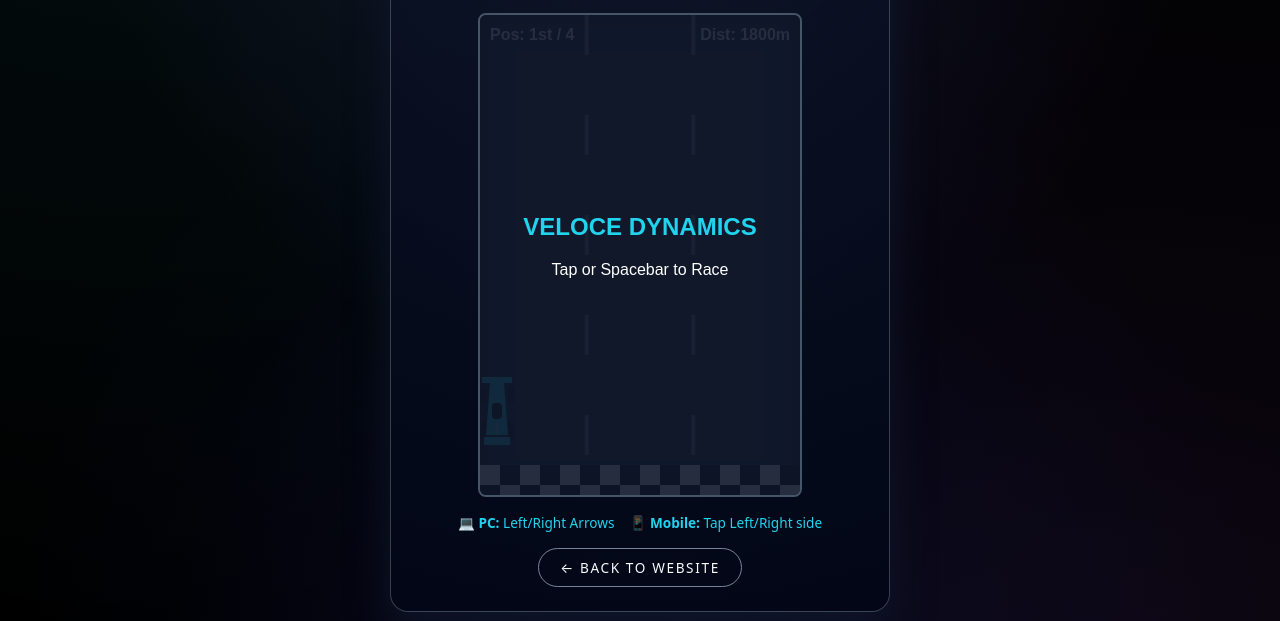
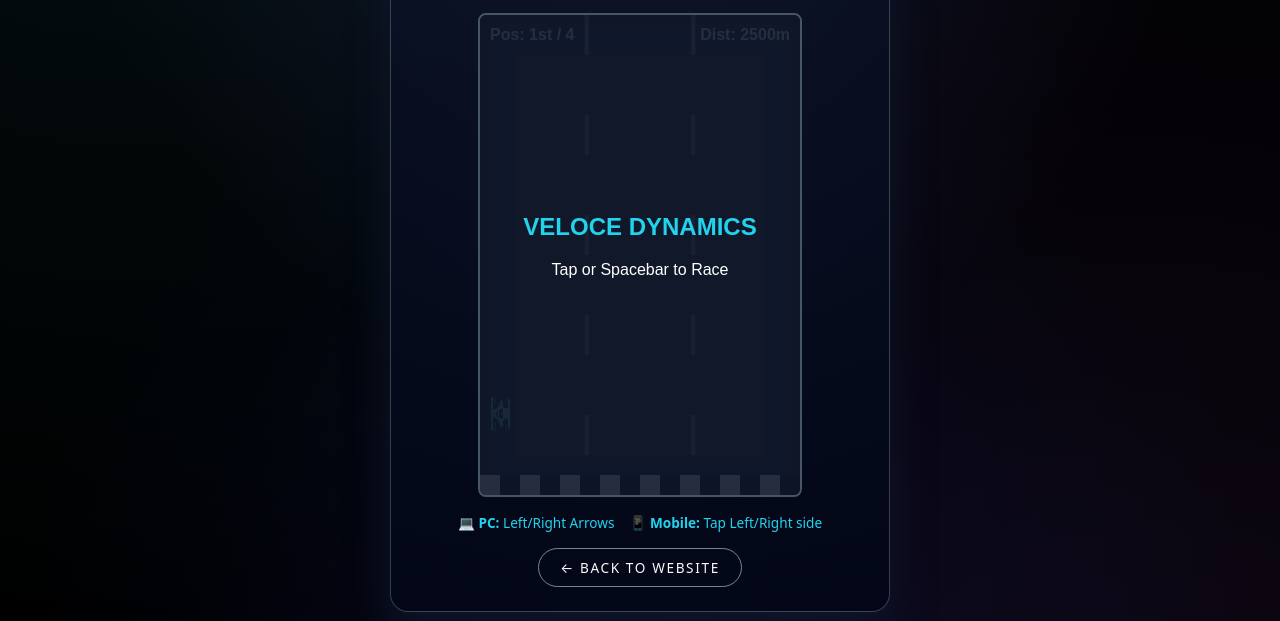
Before and after one commit to velocedynamics/Racing-Game-Test, a plain HTML site: page index.html in a window 1280 px wide. Shown: the part 179-800 px from the top of the page. Drawn offline with Linux system fonts and the light colour scheme.

Commit message:
Update index.html

```diff
--- a/index.html
+++ b/index.html
@@ -8,7 +8,7 @@
   <style>
     :root {
       --bg: #020617;
-      --accent1: #22d3ee; /* ICE BLUE */
+      --accent1: #22d3ee;
       --accent2: #6366f1;
       --accent3: #a855f7;
       --text: #f9fafb;
@@ -116,49 +116,52 @@
     const canvas = document.getElementById('gameCanvas');
     const ctx = canvas.getContext('2d');
 
-    // Game States: 'menu', 'grid' (waiting for lights), 'lights' (sequence), 'racing', 'finished'
+    // Load Player's Car Image
+    const playerImg = new Image();
+    playerImg.src = 'images/V3VC Aq-Photoroom.png'; // CHANGE THIS if you want to use the Photoroom cutout instead!
+
+    // Game States: 'menu', 'grid', 'lights', 'racing', 'finished'
     let gameState = 'menu';
     let frames = 0;
 
-    // Race Settings
-    const raceDistance = 18000; // How long the track is
-    let trackOffset = 0; // For moving the road lines
+    // INCREASED DIFFICULTY: Longer Race
+    const raceDistance = 25000;
+    let trackOffset = 0;
+    let finalPosition = 1; // FIX: Locks in your place when you finish
 
     // F1 Lights
-    let lightsPhase = 0; // 0 to 5
+    let lightsPhase = 0;
     let lightsOutDelay = 0;
 
     // Veloce Dynamics STEM Car (Player)
     let player = {
-      w: 34, h: 70,
-      x: 0, y: 360, // y is fixed on screen
-      speed: 0, maxSpeed: 16.5, accel: 0.15,
-      dx: 0, handling: 6,
-      distance: 0, // actual distance traveled
-      color: '#22d3ee'
+      w: 40, h: 80, // Slightly wider to fit the image well
+      x: 0, y: 360,
+      speed: 0, maxSpeed: 16.6, accel: 0.15,
+      dx: 0, handling: 6.5,
+      distance: 0
     };
 
-    // 3 Rival Cars
+    // 3 Rival Cars (INCREASED DIFFICULTY)
     let enemies = [];
 
     function initGrid() {
-      // Player starts back of the grid, lane 1
       player.x = 80;
       player.distance = 0;
       player.speed = 0;
       player.dx = 0;
+      finalPosition = 1; // Reset locked position
 
-      // 3 specific rivals placed ahead on the grid
+      // Rivals are now faster and accelerate quicker
       enemies = [
-        { name: 'Green', w: 34, h: 70, x: 200, y: 0, speed: 0, maxSpeed: 14.8, accel: 0.10, distance: 250, color: '#10b981' },
-        { name: 'Silver', w: 34, h: 70, x: 140, y: 0, speed: 0, maxSpeed: 15.2, accel: 0.11, distance: 500, color: '#cbd5e1' },
-        { name: 'Red', w: 34, h: 70, x: 200, y: 0, speed: 0, maxSpeed: 15.6, accel: 0.12, distance: 750, color: '#ef4444' }
+        { name: 'Green', w: 34, h: 70, x: 200, y: 0, speed: 0, maxSpeed: 15.8, accel: 0.13, distance: 250, color: '#10b981' },
+        { name: 'Silver', w: 34, h: 70, x: 140, y: 0, speed: 0, maxSpeed: 16.2, accel: 0.14, distance: 500, color: '#cbd5e1' },
+        { name: 'Red', w: 34, h: 70, x: 200, y: 0, speed: 0, maxSpeed: 16.5, accel: 0.16, distance: 750, color: '#ef4444' } // Red is almost as fast as you!
       ];
 
       lightsPhase = 0;
       frames = 0;
       gameState = 'lights';
-      // Random delay before lights go out (between 0.5s and 2s after 5th light)
       lightsOutDelay = Math.floor(Math.random() * 90) + 30;
     }
 
@@ -188,19 +191,16 @@
 
     // --- DRAWING FUNCTIONS ---
     function drawSTEMCar(x, y, w, h, color) {
-      // Tires
       ctx.fillStyle = '#0a0a0a';
       ctx.fillRect(x, y + 12, 6, 16);
       ctx.fillRect(x + w - 6, y + 12, 6, 16);
       ctx.fillRect(x, y + h - 22, 6, 16);
       ctx.fillRect(x + w - 6, y + h - 22, 6, 16);
 
-      // Wings
       ctx.fillStyle = color;
       ctx.fillRect(x + 2, y + 2, w - 4, 6);
       ctx.fillRect(x + 4, y + h - 8, w - 8, 8);
 
-      // Chassis
       ctx.beginPath();
       ctx.moveTo(x + 10, y + 8);
       ctx.lineTo(x + w - 10, y + 8);
@@ -209,25 +209,21 @@
       ctx.closePath();
       ctx.fill();
 
-      // Cockpit
       ctx.fillStyle = '#020617';
       ctx.beginPath();
       ctx.roundRect(x + 12, y + 28, w - 24, 16, 4);
       ctx.fill();
 
-      // Decal
       ctx.fillStyle = 'rgba(255,255,255,0.3)';
       ctx.fillRect(x + w/2 - 1, y + 48, 2, 12);
     }
 
     function drawLights() {
-      if (lightsPhase === 6) return; // Lights are out!
-
+      if (lightsPhase === 6) return;
       const boxW = 200, boxH = 50;
       const boxX = canvas.width/2 - boxW/2;
       const boxY = 40;
 
-      // Box
       ctx.fillStyle = '#0f172a';
       ctx.beginPath();
       ctx.roundRect(boxX, boxY, boxW, boxH, 8);
@@ -236,17 +232,16 @@
       ctx.lineWidth = 2;
       ctx.stroke();
 
-      // 5 Lights
       for(let i=0; i<5; i++) {
         ctx.beginPath();
         ctx.arc(boxX + 20 + (i * 40), boxY + 25, 12, 0, Math.PI*2);
         if (i < lightsPhase) {
-          ctx.fillStyle = '#ef4444'; // Red On
+          ctx.fillStyle = '#ef4444';
           ctx.fill();
           ctx.shadowBlur = 10;
           ctx.shadowColor = '#ef4444';
         } else {
-          ctx.fillStyle = '#1e293b'; // Off
+          ctx.fillStyle = '#1e293b';
           ctx.fill();
         }
         ctx.shadowBlur = 0;
@@ -274,7 +269,7 @@
         if (lightsPhase === 5) {
           lightsOutDelay--;
           if (lightsOutDelay <= 0) {
-            lightsPhase = 6; // Lights Out!
+            lightsPhase = 6;
             gameState = 'racing';
           }
         }
@@ -282,23 +277,22 @@
 
       // 2. RACING LOGIC
       if (gameState === 'racing') {
-        // Player accelerates automatically
         if (player.speed < player.maxSpeed) player.speed += player.accel;
 
-        // Steering
         player.x += player.dx;
         if (player.x < 10) player.x = 10;
         if (player.x + player.w > canvas.width - 10) player.x = canvas.width - player.w - 10;
 
         player.distance += player.speed;
 
-        // Track lines scrolling
         trackOffset += player.speed;
         if (trackOffset > 100) trackOffset -= 100;
 
-        // Check for finish line
+        // BUG FIX: Lock the position exactly when the player finishes!
         if (player.distance >= raceDistance) {
           gameState = 'finished';
+          finalPosition = 1;
+          enemies.forEach(e => { if (e.distance > player.distance) finalPosition++; });
         }
       }
 
@@ -309,13 +303,12 @@
         ctx.fillRect((canvas.width/3)*2 - 2, i + trackOffset, 4, 40);
       }
 
-      // Draw Start Line (moves down and disappears as you drive away)
+      // Draw Start & Finish Lines
       let startLineY = player.y - (0 - player.distance) + player.h + 20;
       if (startLineY < canvas.height && startLineY > -100) {
         drawCheckerboard(startLineY);
       }
 
-      // Draw Finish Line (appears when you get close)
       let finishLineY = player.y - (raceDistance - player.distance);
       if (finishLineY < canvas.height && finishLineY > -100) {
         drawCheckerboard(finishLineY);
@@ -326,52 +319,57 @@
         let e = enemies[i];
 
         if (gameState === 'racing' || gameState === 'finished') {
-          // Enemies accelerate
           if (e.speed < e.maxSpeed) e.speed += e.accel;
           e.distance += e.speed;
 
-          // Enemy AI: If they are ahead of you, they slightly drift to block you!
-          if (e.distance > player.distance + 40 && e.distance < player.distance + 300) {
-            if (e.x + e.w/2 < player.x + player.w/2 - 5) e.x += 0.3; // Drift right
-            else if (e.x + e.w/2 > player.x + player.w/2 + 5) e.x -= 0.3; // Drift left
+          // INCREASED DIFFICULTY: Enemies block you much faster now
+          if (e.distance > player.distance + 40 && e.distance < player.distance + 400) {
+            if (e.x + e.w/2 < player.x + player.w/2 - 2) e.x += 0.6; // Was 0.3
+            else if (e.x + e.w/2 > player.x + player.w/2 + 2) e.x -= 0.6; // Was 0.3
           }
         }
 
-        // Calculate their Y position on screen relative to the player
         e.y = player.y - (e.distance - player.distance);
 
-        // Draw Rival if they are visible on screen
         if (e.y > -100 && e.y < canvas.height + 100) {
           drawSTEMCar(e.x, e.y, e.w, e.h, e.color);
         }
 
         // Collision Detection
         if (gameState === 'racing') {
-          const m = 4; // margin
+          const m = 4;
           if (player.x + m < e.x + e.w - m && player.x + player.w - m > e.x + m &&
               player.y + m < e.y + e.h - m && player.h + player.y - m > e.y + m) {
-            // CRASH! You lose speed, they gain a bump
-            player.speed *= 0.6;
+            // INCREASED DIFFICULTY: Hitting an enemy hurts your speed more
+            player.speed *= 0.5;
             e.distance += 10;
           }
         }
       }
 
-      // Draw Player Car
-      drawSTEMCar(player.x, player.y, player.w, player.h, player.color);
+      // DRAW PLAYER CAR (Now using your real photo!)
+      if (playerImg.complete) {
+        // Rotates the image if necessary, but assuming your image faces up:
+        ctx.drawImage(playerImg, player.x, player.y, player.w, player.h);
+      } else {
+        // Fallback drawing while image loads
+        drawSTEMCar(player.x, player.y, player.w, player.h, player.color);
+      }
 
-      // Draw Lights if active
       if (gameState === 'lights') drawLights();
 
       // UI Text
       ctx.fillStyle = '#fff';
       ctx.font = 'bold 16px sans-serif';
 
-      // Calculate current position
+      // Calculate display position
       let currentPos = 1;
-      enemies.forEach(e => { if (e.distance > player.distance) currentPos++; });
+      if (gameState === 'finished') {
+        currentPos = finalPosition; // Use the locked position!
+      } else {
+        enemies.forEach(e => { if (e.distance > player.distance) currentPos++; });
+      }
 
-      // Determine suffix (1st, 2nd, 3rd, 4th)
       let suffix = "th";
       if (currentPos === 1) suffix = "st";
       if (currentPos === 2) suffix = "nd";
@@ -384,7 +382,6 @@
       ctx.fillText(`Dist: ${distanceLeft}m`, canvas.width - 10, 25);
       ctx.textAlign = 'left';
 
-      // Screens
       if (gameState === 'menu') drawStartScreen();
       if (gameState === 'finished') drawGameOver(currentPos, suffix);
 
```
